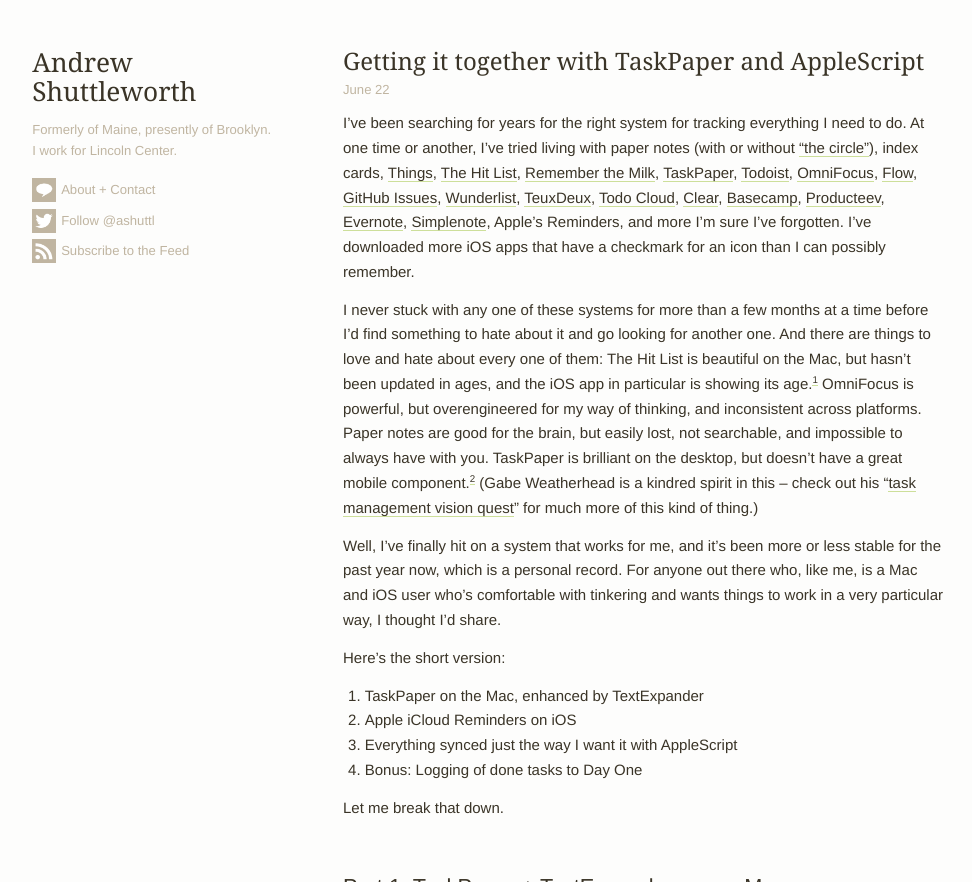
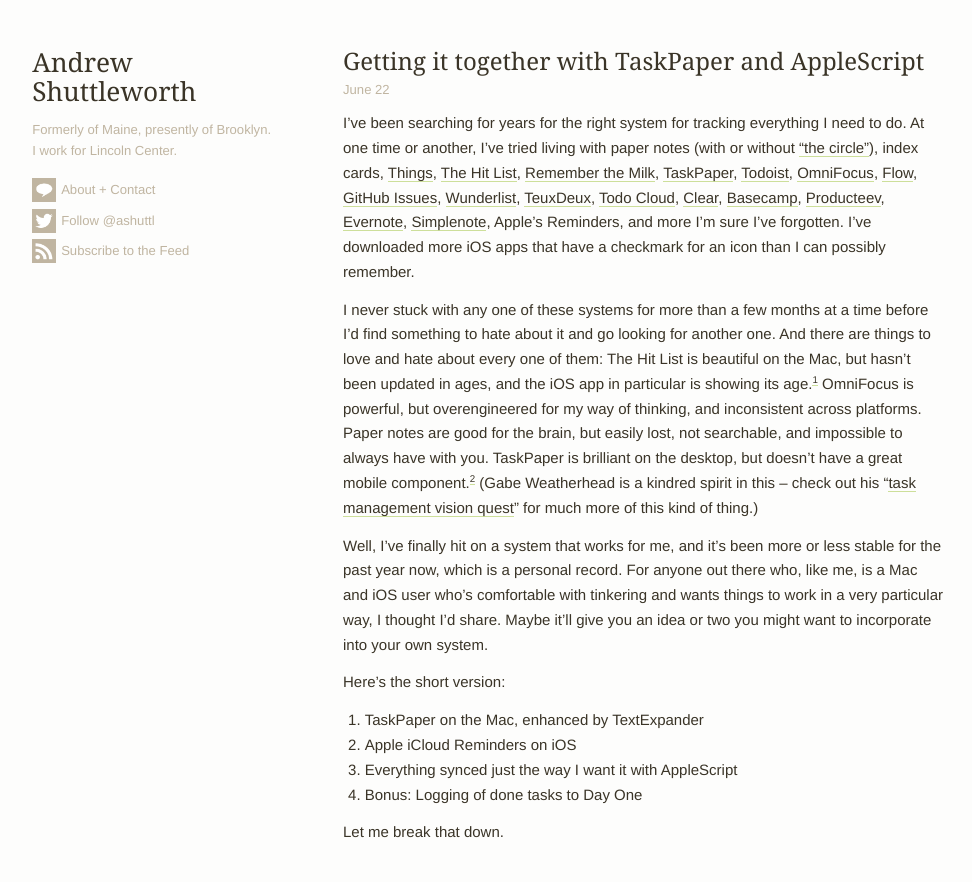
Before and after one commit to ashuttl/ashuttl.github.io, a Jekyll site: the page built from _posts/2014-06-22-getting-it-together-with-taskpaper-and-applescript.md, in a window 1280 px wide and 900 px high, cut to the strip 18-900 px from the top of the window. Shown: the whole strip, without its empty margins (162-1134 px from the left). Built offline with Jekyll 4.4.1, drawn with Linux system fonts in a browser that asks for light colours; some web fonts are replaced; comment, search, counter and statistics services are not loaded.

Commit message:
Friendlier language

```diff
--- a/_posts/2014-06-22-getting-it-together-with-taskpaper-and-applescript.md
+++ b/_posts/2014-06-22-getting-it-together-with-taskpaper-and-applescript.md
@@ -11,7 +11,7 @@
 [^1]: Although [Mike Abdullah is working](http://mikeabdullah.net/thl-ios7-diary-1-storyboard-merging.html) on changing that.
 [^2]: The best things around right now for this are probably [Listacular](http://www.bloomingsoft.com/listacular/) and [Editorial](http://omz-software.com/editorial/), but they lack support for the most important part of TaskPaper: [its query syntax][tpqueries].
 
-Well, I've finally hit on a system that works for me, and it's been more or less stable for the past year now, which is a personal record. For anyone out there who, like me, is a Mac and iOS user who's comfortable with tinkering and wants things to work in a very particular way, I thought I'd share.
+Well, I've finally hit on a system that works for me, and it's been more or less stable for the past year now, which is a personal record. For anyone out there who, like me, is a Mac and iOS user who's comfortable with tinkering and wants things to work in a very particular way, I thought I'd share. Maybe it'll give you an idea or two you might want to incorporate into your own system.
 
 Here's the short version:
 
```
